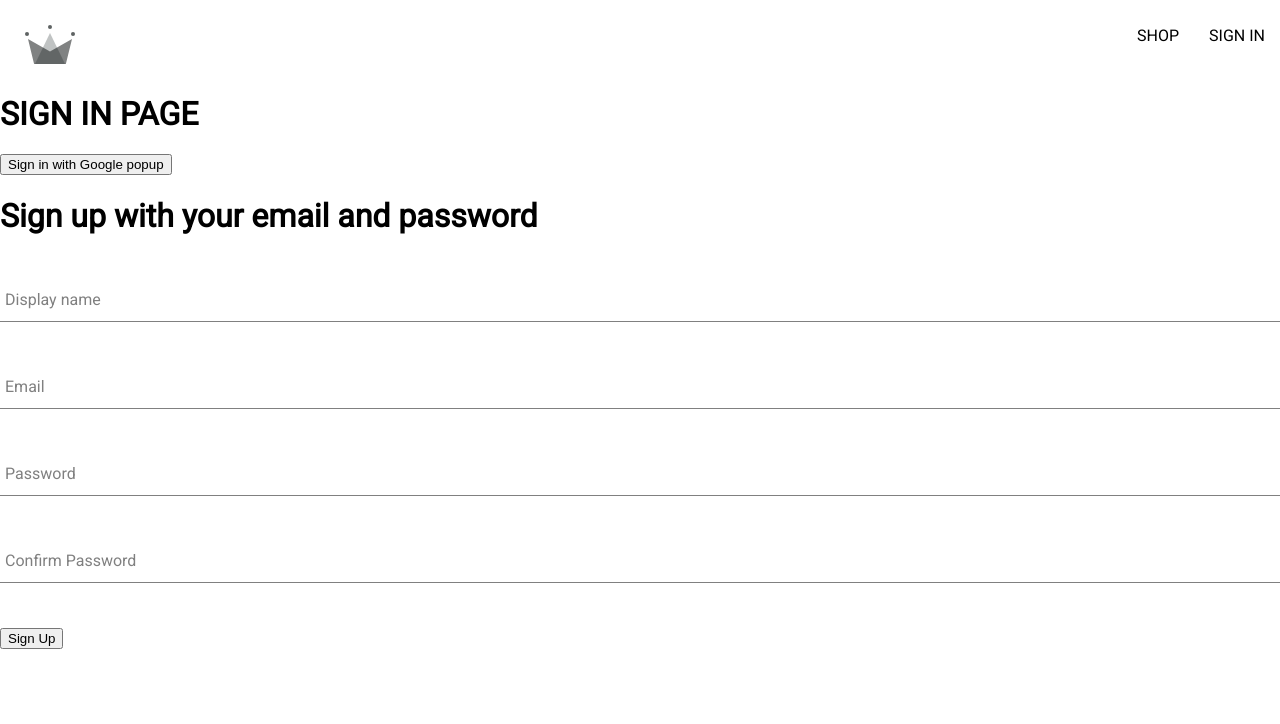
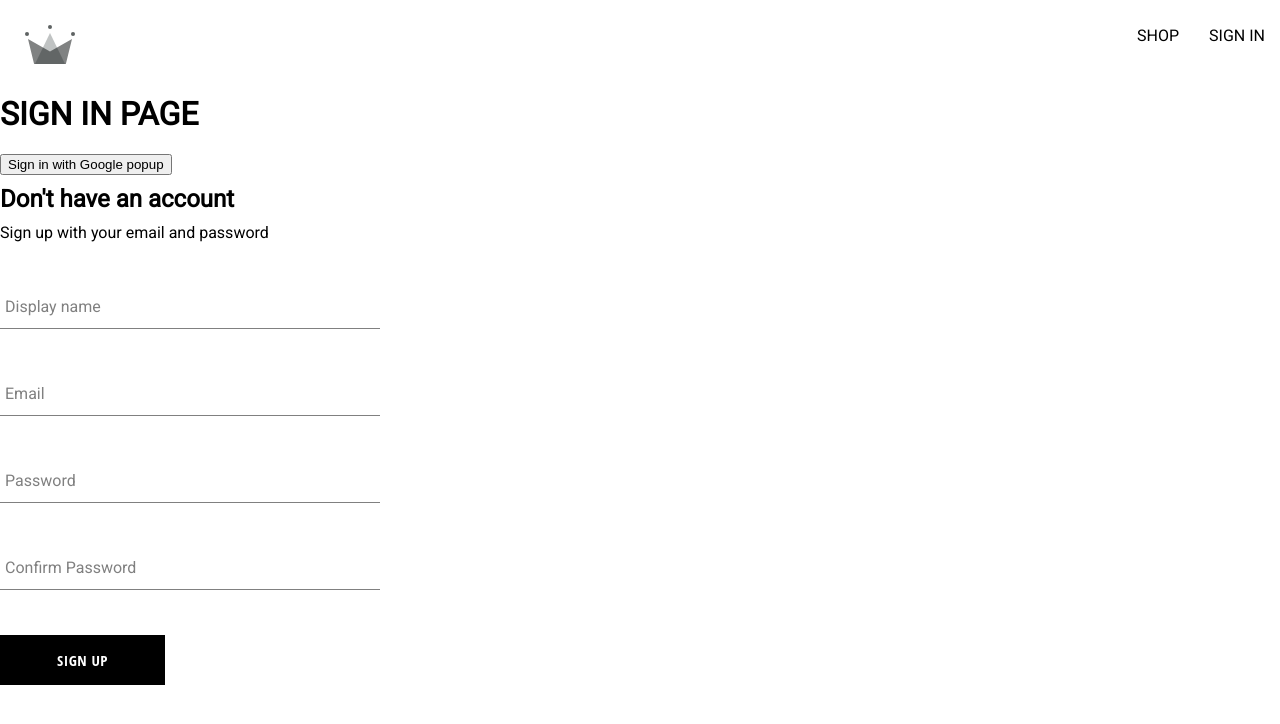
Before and after one commit to DevMattyJS/crwn-cloting, a React (Create React App) app: page /sign-in in a window 1280 px wide. Shown: the top 724 px of the page. Built offline with nearby package versions, Linux system fonts and the light colour scheme.

Commit message:
Created custom button component

```diff
--- /dev/null
+++ b/src/components/button/button.component.jsx
@@ -0,0 +1,19 @@
+import "./button.styles.scss";
+
+const BUTTON_TYPE_CLASSES = {
+  google: "google-sign-in",
+  inverted: "inverted",
+};
+
+const Button = ({ children, buttonType, ...otherProps }) => {
+  return (
+    <button
+      className={`button-container ${BUTTON_TYPE_CLASSES[buttonType]}`}
+      {...otherProps}
+    >
+      {children}
+    </button>
+  );
+};
+
+export default Button;
--- /dev/null
+++ b/src/components/button/button.styles.scss
@@ -0,0 +1,46 @@
+.button-container {
+  min-width: 165px;
+  width: auto;
+  height: 50px;
+  letter-spacing: 0.5px;
+  line-height: 50px;
+  padding: 0 35px 0 35px;
+  font-size: 15px;
+  background-color: black;
+  color: white;
+  text-transform: uppercase;
+  font-family: 'Open Sans Condensed';
+  font-weight: bolder;
+  border: none;
+  cursor: pointer;
+  display: flex;
+  justify-content: center;
+
+  &:hover {
+    background-color: white;
+    color: black;
+    border: 1px solid black;
+  }
+
+  &.google-sign-in {
+    background-color: #4285f4;
+    color: white;
+
+    &:hover {
+      background-color: #357ae8;
+      border: none;
+    }
+  }
+
+  &.inverted {
+    background-color: white;
+    color: black;
+    border: 1px solid black;
+
+    &:hover {
+      background-color: black;
+      color: white;
+      border: none;
+    }
+  }
+}
--- a/src/components/sign-up-form/sign-up-form.component.jsx
+++ b/src/components/sign-up-form/sign-up-form.component.jsx
@@ -3,6 +3,9 @@
 import { createUserDocumentFromAuth } from "../../utils/firebase/firebase.utils";
 
 import FormInput from "../form-input/form-input.component";
+import Button from "../button/button.component";
+
+import "./sign-up-form.styles.scss";
 
 const defaultFormFields = {
   displayName: "",
@@ -53,8 +56,9 @@
   };
 
   return (
-    <div>
-      <h1>Sign up with your email and password</h1>
+    <div className="sign-up-container">
+      <h2>Don't have an account</h2>
+      <span>Sign up with your email and password</span>
       <form onSubmit={handleSubmit}>
         <FormInput
           label="Display name"
@@ -91,7 +95,7 @@
           value={confirmPassword}
           required
         />
-        <button type="submit">Sign Up</button>
+        <Button type="submit">Sign Up</Button>
       </form>
     </div>
   );
--- a/src/components/sign-up-form/sign-up-form.styles.scss
+++ b/src/components/sign-up-form/sign-up-form.styles.scss
@@ -0,0 +1,9 @@
+.sign-up-container {
+    display: flex;
+    flex-direction: column;
+    width: 380px;
+
+    h2 {
+        margin: 10px 0;
+    }
+}
--- a/src/routes/sign-in/sign-in.component.jsx
+++ b/src/routes/sign-in/sign-in.component.jsx
@@ -5,6 +5,7 @@
 
 import SignUpForm from "../../components/sign-up-form/sign-up-form.component";
 
+//TODO try to do this component (functionality) by myself
 const SignIn = () => {
   const logGoogleUser = async () => {
     const { user } = await signInWithGooglePopup();
```
